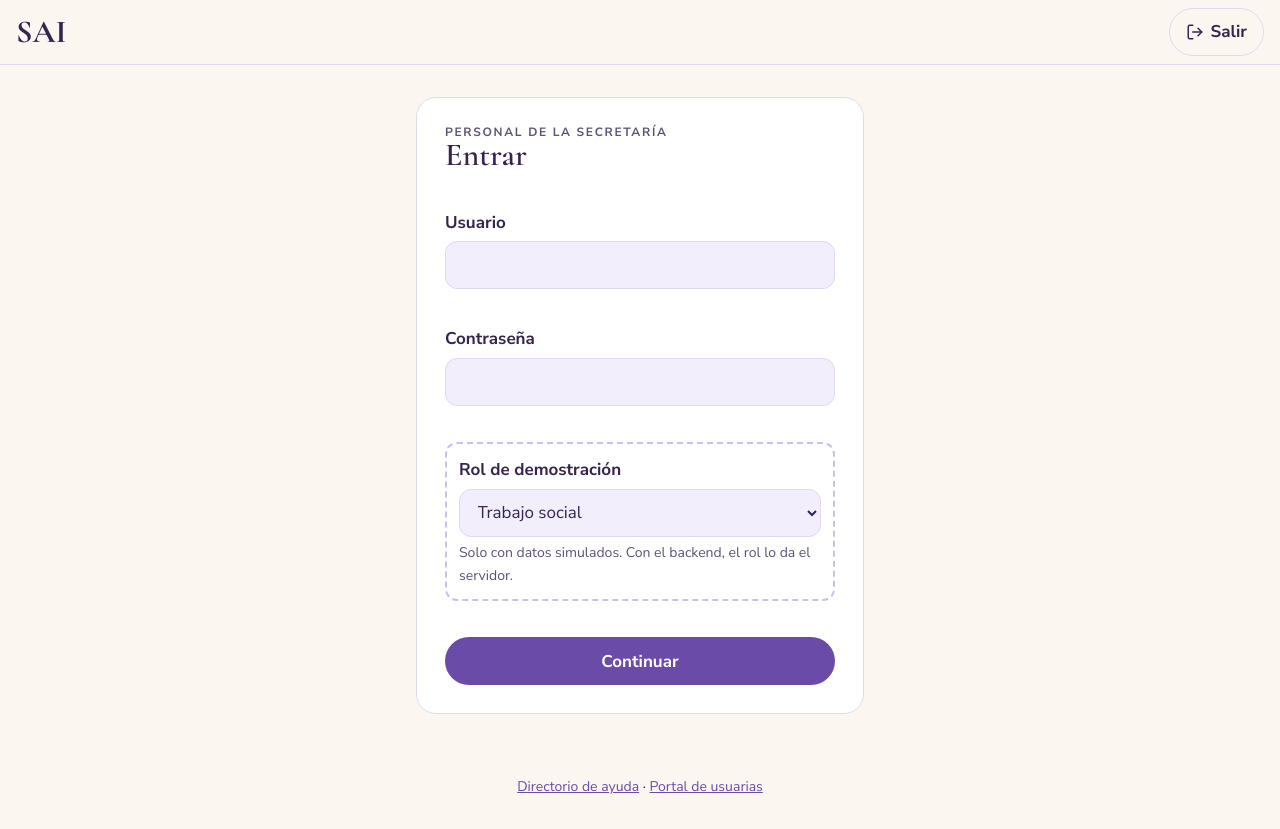
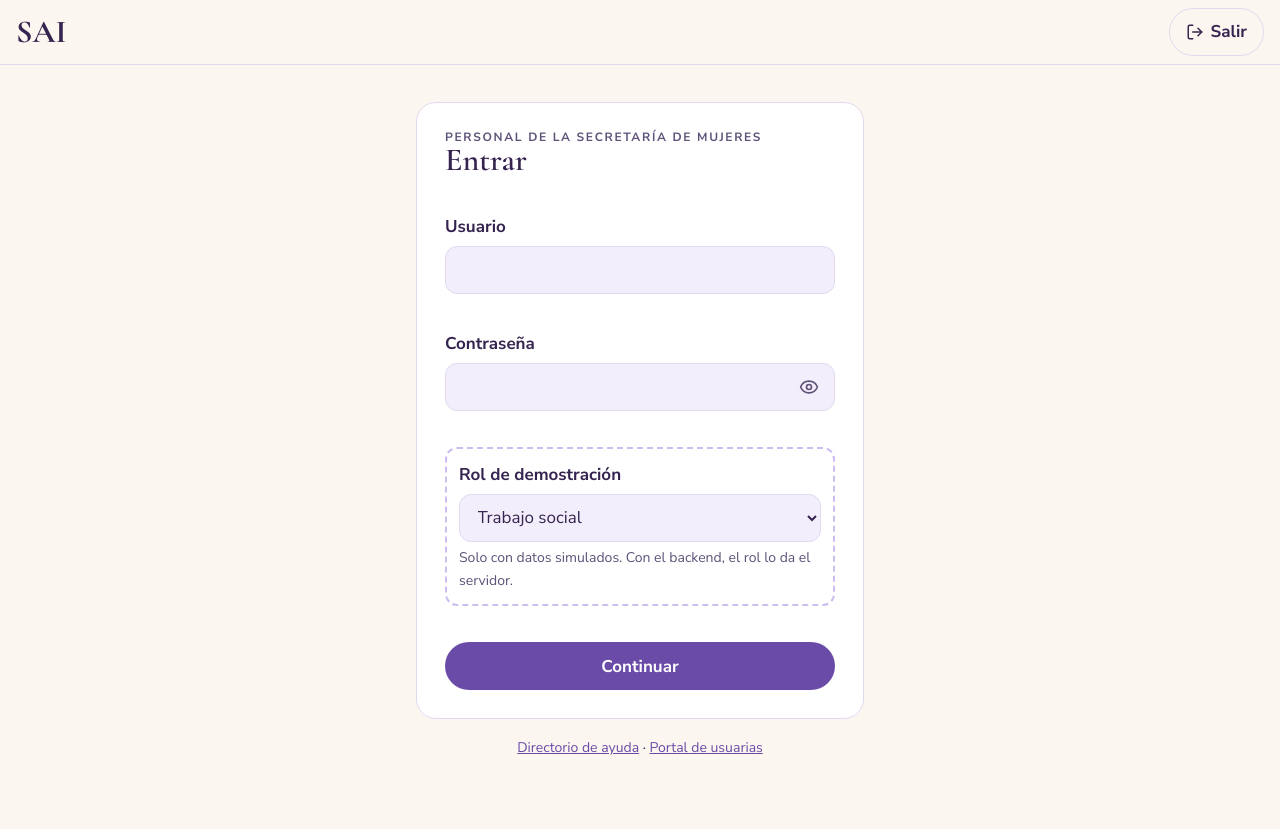
Before and after one commit to Git-Pusher-UAS/plataforma-frontend, a React (Vite) app: page /acceso in a window 1280 px wide. After the commit the page ends 800 px from the top, so only its background shows below. Built offline with nearby package versions, Linux system fonts and the light colour scheme.

Commit message:
fix(identidad): mejorar acceso del personal y alternar contraseña

```diff
--- a/src/features/identidad/AccesoPersonal.tsx
+++ b/src/features/identidad/AccesoPersonal.tsx
@@ -1,4 +1,5 @@
 import { useState, type FormEvent, type ReactNode } from 'react'
+import { Eye, EyeOff } from 'lucide-react'
 import { Link, Navigate, useLocation, useNavigate } from 'react-router'
 import { QuickExitButton } from '@/features/ayuda/QuickExitButton'
 import { useCerrarSesion, useLoginPersonal, useMisSesiones, useVerificarCodigo } from '@/features/identidad/api'
@@ -15,10 +16,12 @@ function MarcoAcceso({ children }: { children: ReactNode }) {
         <span className="menu-marca-oscura">SAI</span>
         <QuickExitButton />
       </header>
-      <main className="acceso-tarjeta tarjeta">{children}</main>
-      <p className="acceso-pie">
-        <Link to="/directorio">Directorio de ayuda</Link> · <Link to="/u">Portal de usuarias</Link>
-      </p>
+      <div className="acceso-contenido">
+        <main className="acceso-tarjeta tarjeta">{children}</main>
+        <p className="acceso-pie">
+          <Link to="/directorio">Directorio de ayuda</Link> · <Link to="/u">Portal de usuarias</Link>
+        </p>
+      </div>
     </div>
   )
 }
@@ -31,6 +34,7 @@ export function AccesoPage() {
   const desde = (useLocation().state as { desde?: string } | null)?.desde
   const [usuario, setUsuario] = useState('')
   const [contrasena, setContrasena] = useState('')
+  const [mostrar, setMostrar] = useState(false)
   const [rol, setRol] = useState<Rol>('trabajo-social')
 
   const enviar = (e: FormEvent) => {
@@ -49,7 +53,7 @@ export function AccesoPage() {
     <MarcoAcceso>
       <form className="pila" onSubmit={enviar}>
         <div>
-          <p className="etiqueta-peque">Personal de la Secretaría</p>
+          <p className="etiqueta-peque">Personal de la Secretaría de Mujeres</p>
           <h1>Entrar</h1>
         </div>
         <div className="campo">
@@ -58,7 +62,25 @@ export function AccesoPage() {
         </div>
         <div className="campo">
           <label htmlFor="contrasena">Contraseña</label>
-          <input id="contrasena" type="password" autoComplete="current-password" value={contrasena} onChange={(e) => setContrasena(e.target.value)} required />
+          <div className="campo-contrasena">
+            <input
+              id="contrasena"
+              type={mostrar ? 'text' : 'password'}
+              autoComplete="current-password"
+              value={contrasena}
+              onChange={(e) => setContrasena(e.target.value)}
+              required
+            />
+            <button
+              type="button"
+              className="boton-ver-contrasena"
+              aria-label={mostrar ? 'Ocultar contraseña' : 'Mostrar contraseña'}
+              aria-pressed={mostrar}
+              onClick={() => setMostrar((v) => !v)}
+            >
+              {mostrar ? <EyeOff size={20} aria-hidden="true" /> : <Eye size={20} aria-hidden="true" />}
+            </button>
+          </div>
         </div>
         {USAR_SIMULADOS && (
           <div className="campo demo">
--- a/src/index.css
+++ b/src/index.css
@@ -733,11 +733,21 @@ a.indicador:hover, a.mosaico-item:hover { border-color: var(--sai-violeta); }
 }
 
 /* Pantallas de acceso del personal */
-.acceso { min-height: 100dvh; display: grid; grid-template-rows: auto 1fr auto; background: var(--sai-crema); }
+.acceso { min-height: 100dvh; display: grid; grid-template-rows: auto 1fr; background: var(--sai-crema); }
 .barra-acceso { justify-content: space-between; }
 .menu-marca-oscura { font: 700 2rem/1 var(--sai-serif); color: var(--sai-ciruela); }
-.acceso-tarjeta { width: min(28rem, calc(100% - 2rem)); margin: 2rem auto; align-self: center; padding: 1.75rem; }
-.acceso-pie { text-align: center; padding: 1rem; font-size: 14px; }
+.acceso-contenido { width: min(28rem, calc(100% - 2rem)); margin: 1.5rem auto; align-self: center; }
+.acceso-tarjeta { width: 100%; padding: 1.75rem; }
+.acceso-pie { text-align: center; margin: .85rem 0 0; padding: .25rem 1rem; font-size: 14px; }
+.campo-contrasena { position: relative; display: flex; align-items: center; }
+.campo-contrasena input { width: 100%; padding-right: 3rem; }
+.campo-contrasena input[type="password"]::-ms-reveal { display: none; }
+.boton-ver-contrasena {
+  position: absolute; right: .25rem; display: inline-grid; place-items: center;
+  width: 44px; height: 44px; border: 0; border-radius: var(--sai-radio-campo);
+  background: transparent; color: var(--sai-suave); cursor: pointer;
+}
+.boton-ver-contrasena:hover { color: var(--sai-ciruela); }
 
 /* Calendario (K-04) */
 .calendario-titulo { text-transform: capitalize; }
```
Also changed, not shown: 1 other file (tests, documents, lock files or other folders).
